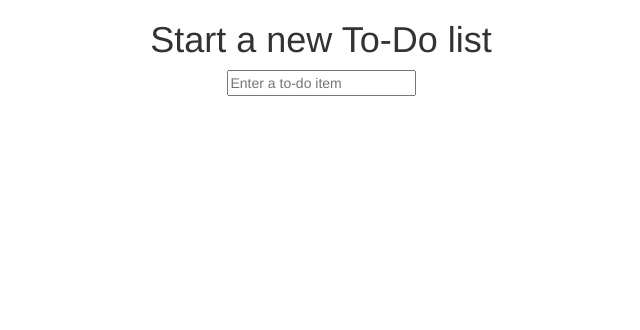
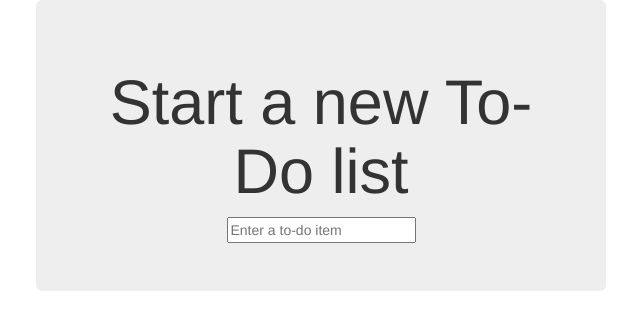
Before and after one commit to geangs/tdd-project, a Django app: page / in a window 1280 px wide. Shown: the top 330 px of the page, without its empty margins (319-959 px from the left). Run offline with Django 3.2, Linux system fonts and the light colour scheme; some libraries are stand-ins or nearby versions.

Commit message:
Melhorando a estética da aplicação

```diff
--- a/lists/templates/base.html
+++ b/lists/templates/base.html
@@ -12,9 +12,8 @@
   <body>
     <div class="container">
 
-      <div class="row">
-        <div class="col-md-6 col-md-offset-3">
-          <div class="text-center">
+      <div class="col-md-6 col-md-offset-3 jumbotron">
+        <div class="text-center">
             <h1>{% block header_text %}{% endblock %}</h1>
             <form method="POST" action="{% block form_action %}{% endblock %}">
               <input name="item_text" id="id_new_item"
--- a/lists/templates/list.html
+++ b/lists/templates/list.html
@@ -5,7 +5,7 @@
 {% block form_action %}/lists/{{ list.id }}/add_item{% endblock %}
 
 {% block table %}
-  <table id="id_list_table">
+    <table id="id_list_table" class="table">
     {% for item in list.item_set.all %}
       <tr><td>{{ forloop.counter }}: {{ item.text }}</td></tr>
     {% endfor %}
```
